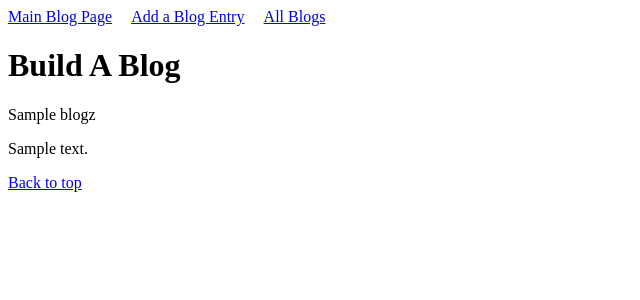
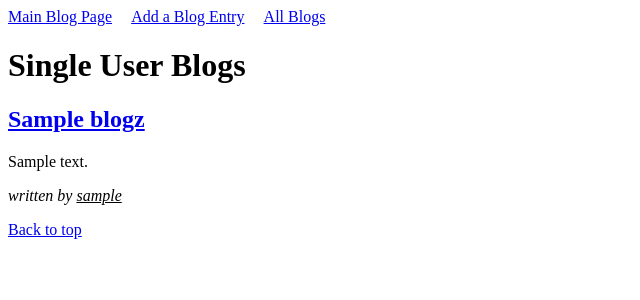
Before and after one commit to DannyLC101/Blogz, a Flask app: a page that uses templates/singleUser.html in a window 1280 px wide. Shown: the top 300 px of the page, without its empty margins (0-640 px from the left). Run offline with Flask 2, Linux system fonts and the light colour scheme; tables that the repository leaves empty hold one stand-in row (values such as "Sample post").

```diff
--- a/templates/index.html
+++ b/templates/index.html
@@ -13,7 +13,7 @@
             {% for u in user %}
                 {% if b.owner_id==u.id %}
                     <input type="hidden" name="user_id" value="{{u.id}}">
-                    <p><i>written by {{u.username}}</i></p>
+                    <p><i>written by <ins>{{u.username}}</ins></i></p>
                 {% endif %}
             {% endfor %}
             {% endfor %}
--- a/templates/singleUser.html
+++ b/templates/singleUser.html
@@ -1,28 +1,23 @@
 {% extends 'base.html' %}
 {% block content %}
 
-    <h1 name='top' id='top'>Build A Blog</h1>
+    <h1 name='top' id='top'>Single User Blogs</h1>
     <form method='POST'>
-        {% for b in blogs %}
-            <p>{{b.title}}</p>
-            <p>{{b.body}}</p>
-        {% endfor %}
-
        {% if blogs|length==0 %}
             <p>No Blogs yet!!</p>
         {% else %}
             {% for b in blogs %}
-                {% if b.owner_id==user.id %}
+                {% for u in user %}
+                    {% if b.owner_id==u.id %}
                         <input type="hidden" name="blog-id" value="{{b.id}}">
                         <h2><a href='/blog?id={{b.id}}'>{{b.title}}</a></h2>
                         <p>{{b.body}}</p>
-                    {% for u in user %}
-                        {% if b.owner_id==u.id %}
+
                         <input type="hidden" name="user_id" value="{{u.id}}">
-                            <p><i>written by {{u.username}}</i></p>
+                        <p><i>written by <ins>{{u.username}}</ins></i></p>
                     {% endif %}
                 {% endfor %}
-                {% endif %}
+
             {% endfor %}
         {% endif %}
     </form>
```
Lines whose indentation alone changed are shown as unchanged.
